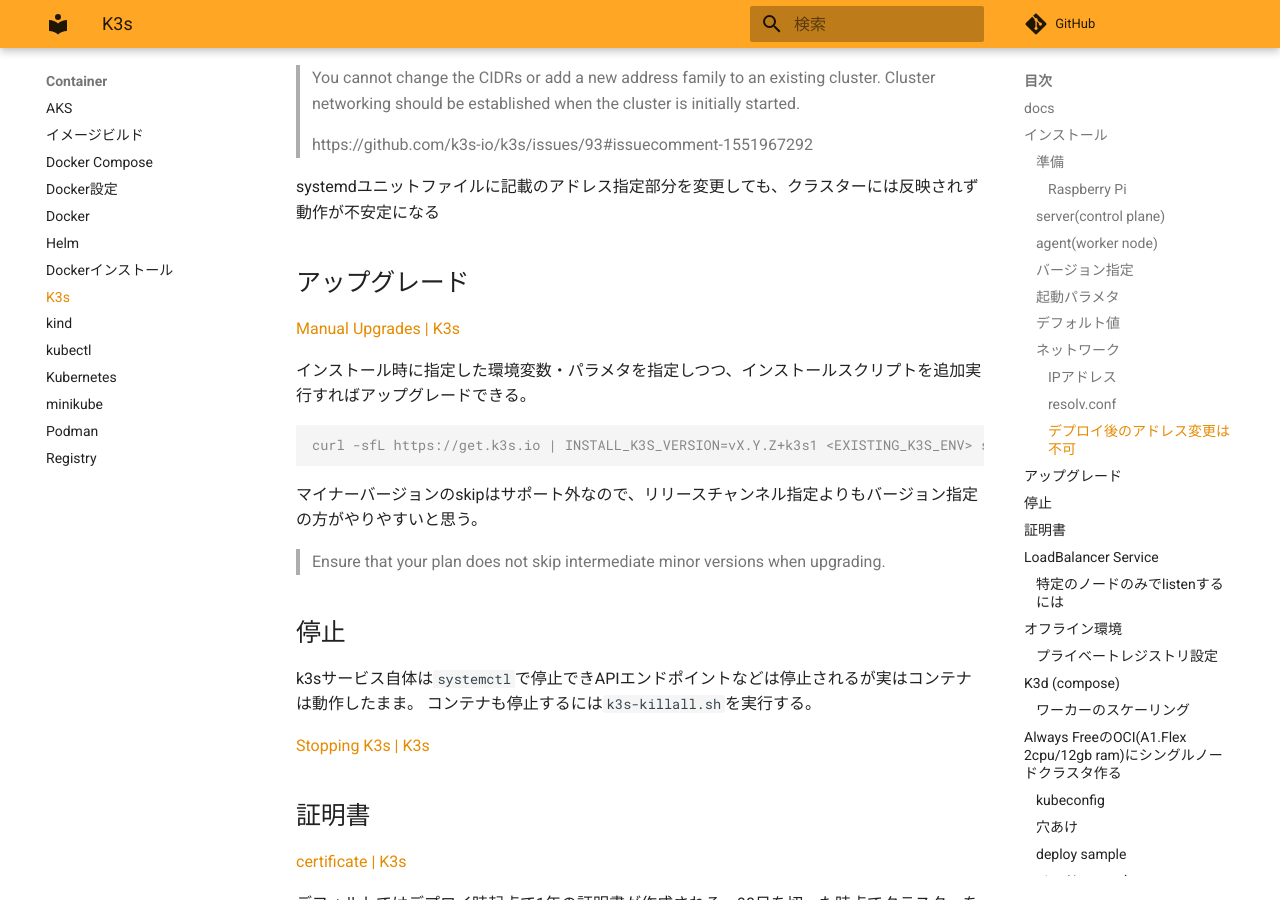
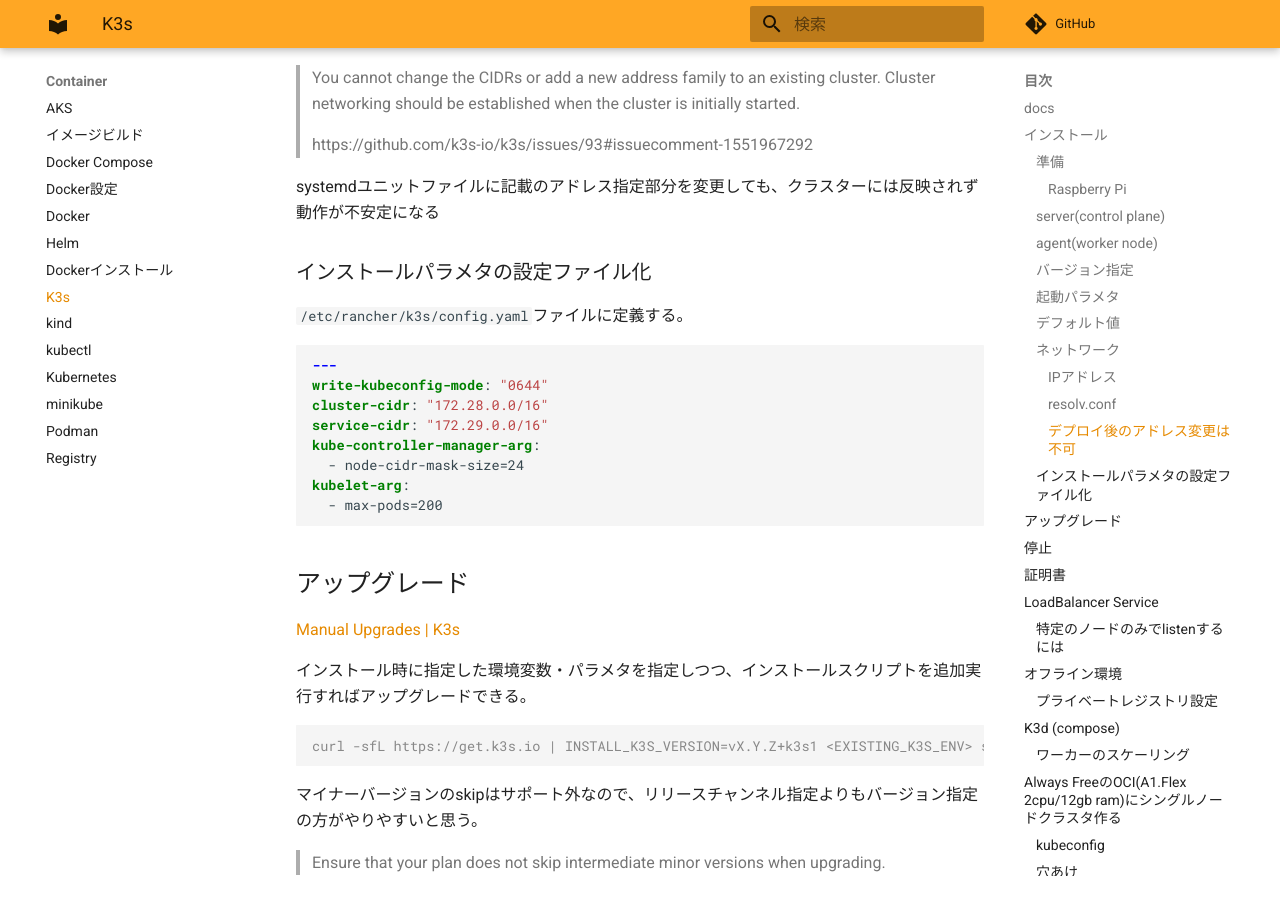
Before and after one commit to zaki-lknr/docs, an MkDocs documentation site: the page built from docs/Container/k3s.md, in a window 1280 px wide and 900 px high, scrolled down 2428 px. Built offline with MkDocs 1.6.1 and Material for MkDocs 9.7.7, drawn with Linux system fonts in a browser that asks for light colours; comment, search, counter and statistics services are not loaded.

Commit message:
add: container/k3s: インストールパラメタの設定ファイル化

````diff
--- a/docs/Container/k3s.md
+++ b/docs/Container/k3s.md
@@ -102,6 +102,21 @@ $ curl -sfL https://get.k3s.io | sh -s - --write-kubeconfig-mode 644 --resolv-co
 > https://github.com/k3s-io/k3s/issues/93#issuecomment-1551967292
 
 systemdユニットファイルに記載のアドレス指定部分を変更しても、クラスターには反映されず動作が不安定になる
+
+### インストールパラメタの設定ファイル化
+
+`/etc/rancher/k3s/config.yaml`ファイルに定義する。
+
+```yaml
+---
+write-kubeconfig-mode: "0644"
+cluster-cidr: "172.28.0.0/16"
+service-cidr: "172.29.0.0/16"
+kube-controller-manager-arg:
+  - node-cidr-mask-size=24
+kubelet-arg:
+  - max-pods=200
+```
 
 ## アップグレード
 
````
